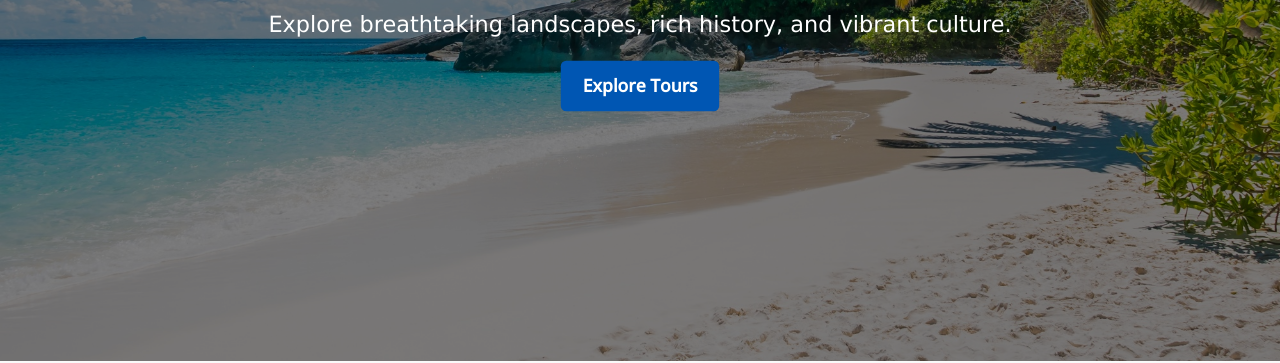
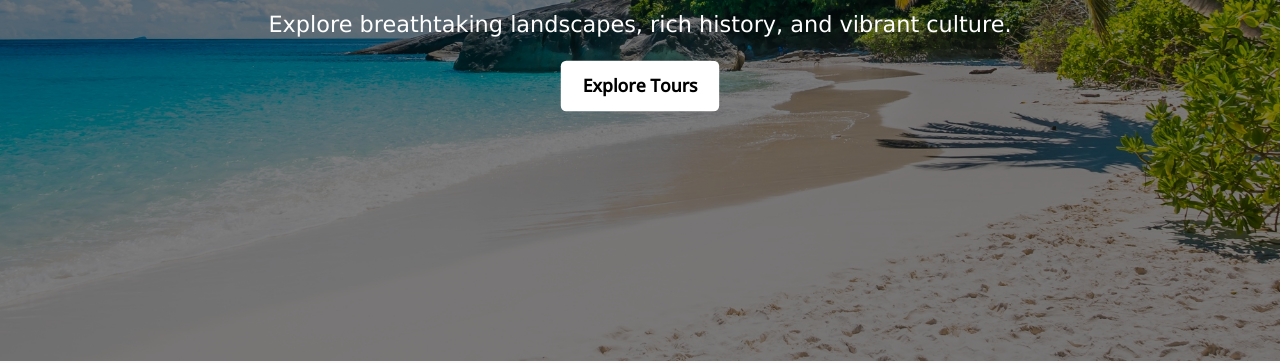
Before and after one commit to Abdiwahaab10/Tourism-Agency, a plain HTML site: page index.html in a window 1280 px wide. In both pictures the pointer is over the link "Explore Tours". Shown: the part 437-800 px from the top of the page. Drawn offline with nearby package versions, Linux system fonts and the light colour scheme.

Commit message:
changed footercenter and button hover

```diff
--- a/styles.css
+++ b/styles.css
@@ -61,7 +61,8 @@ header a {
 }
 
 header a:hover {
-    background: #0056b3;
+    background: #fff;
+    color: black;
     transform: scale(1.1);
 }
 
@@ -300,7 +301,7 @@ footer {
 }
 
 footer .container {
-    display: flex;
+    display: center;
     justify-content: space-between;
     align-items: center;
     flex-wrap: wrap;
```
